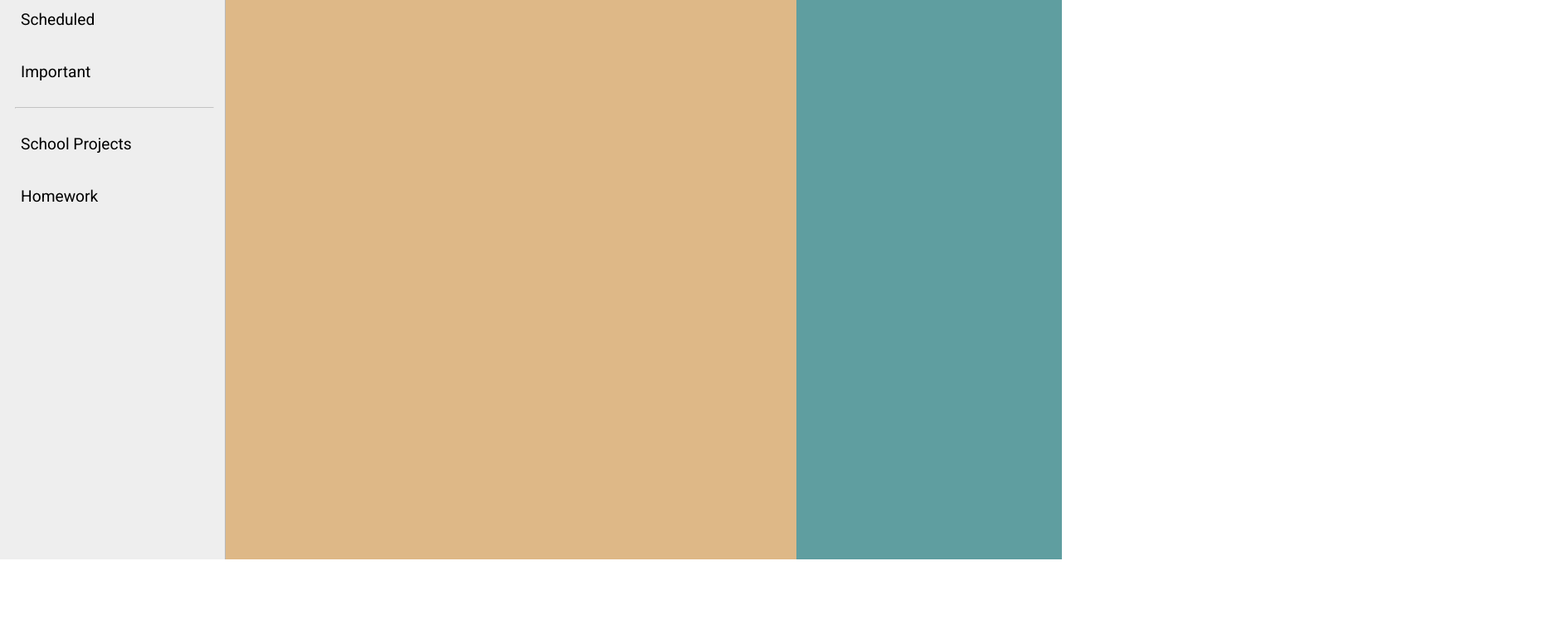
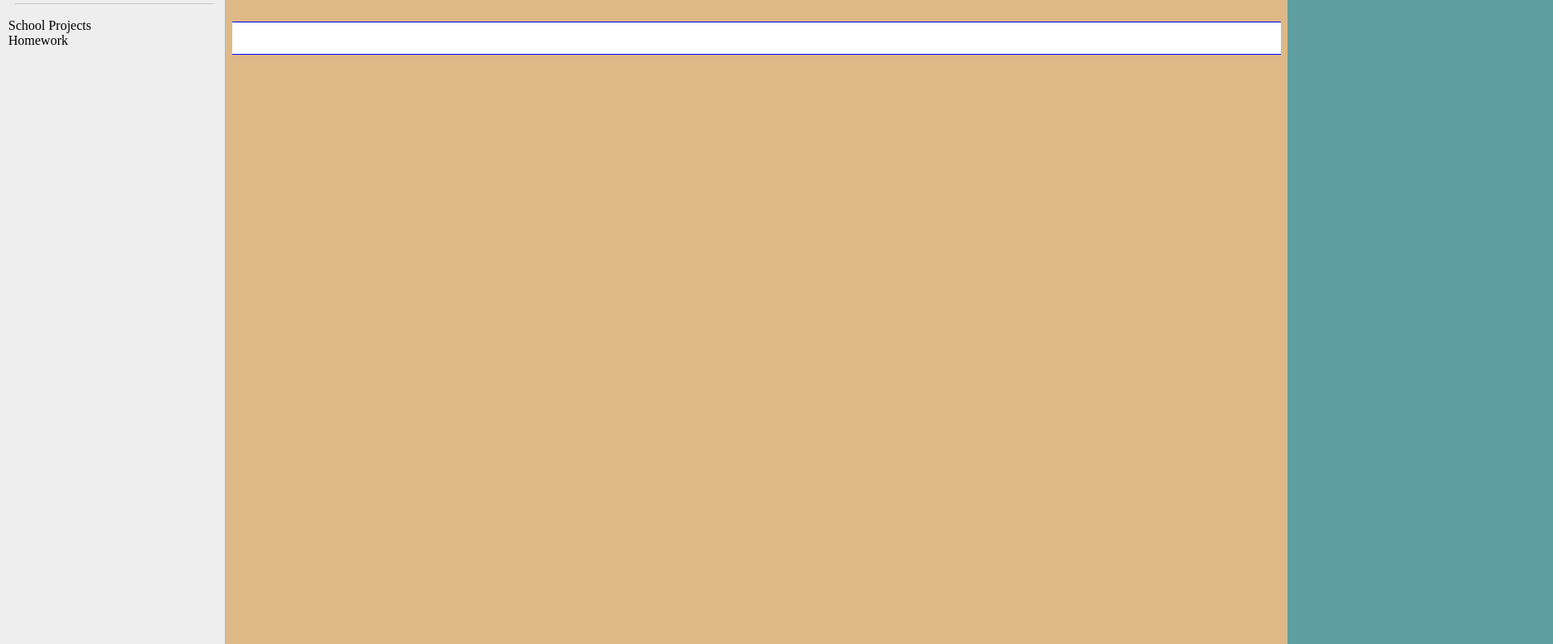
Before and after one commit to Centigrams/todo-list, a website built with webpack: page src/index.html in a window 1280 px wide. Shown: the part 126-902 px from the top of the page at 83% size, 1872 px wide, since content can reach past the window. Before the commit the page ends 800 px from the top, so only its background shows below. Built offline with nearby package versions, Linux system fonts and the light colour scheme.

Commit message:
Fix scrolling issue when there are more than 18 tasks

```diff
--- a/src/style.css
+++ b/src/style.css
@@ -44,8 +44,8 @@
     grid-template-areas: 'side-panel' 'main-panel';
 }
 
-ul {
-    grid-area: 'side-panel';
+#side-panel {
+    grid-area: side-panel;
     background: var(--side-panel-color);
     padding: 1.25rem 0 0.625rem 0.625rem;
     border-right: 0.1rem solid var(--side-panel-right-border);
@@ -53,12 +53,10 @@ ul {
     overflow: hidden;
 }
 
-ul li {
+#side-panel .project {
     list-style: none;
-    padding: 0.938rem;
-    padding-right: 0;
+    padding: 0.938rem 0 0.938rem 0.938rem;
     color: black;
-    font-size: 0.938rem;
     margin-bottom: 0.625rem;
     cursor: pointer;
     position: relative;
@@ -69,12 +67,12 @@ ul li {
     font-size: 1.2rem;
 }
 
-ul li:hover {
+#side-panel .project:hover {
     transition: 0s;
     background: rgb(221, 221, 221);
 }
 
-ul #side-panel-hr {
+#side-panel #side-panel-hr {
     width: 15rem;
     opacity: 0.5;
     margin-top: 1rem;
@@ -93,6 +91,7 @@ main #main-panel {
 
 #project-header {
     display: grid;
+    grid-area: project-header;
     font-family: 'Roboto', sans-serif;
 }
 
@@ -114,14 +113,52 @@ main #main-panel {
     grid-template-columns: auto 20rem;
 }
 
+#todo-information-container {
+    background-color: cadetblue;
+}
+
 #todo-list-container {
     background-color: burlywood;
 }
 
 #todo-list {
-    background-color: purple;
+    width: 80rem;
+    margin: 2.5rem auto;
+    overflow-y: scroll;
+    scrollbar-width: none;
+    height: 45rem;
 }
 
-#todo-information-container {
-    background-color: cadetblue;
+#todo-list::-webkit-scrollbar {
+    display: none;
 }
+
+.todo {
+    margin: 0.5rem;
+    display: flex;
+    align-items: center;
+    border-top: 0.1rem solid blue;
+    border-bottom: 0.1rem solid blue;
+    background-color: white;
+    height: 2.5rem;
+}
+
+.todo .checkbox {
+
+}
+
+.todo .task {
+
+}
+
+.todo .task-date {
+
+}
+
+.todo .task-edit {
+
+}
+
+.todo .task-delete {
+
+}
```
